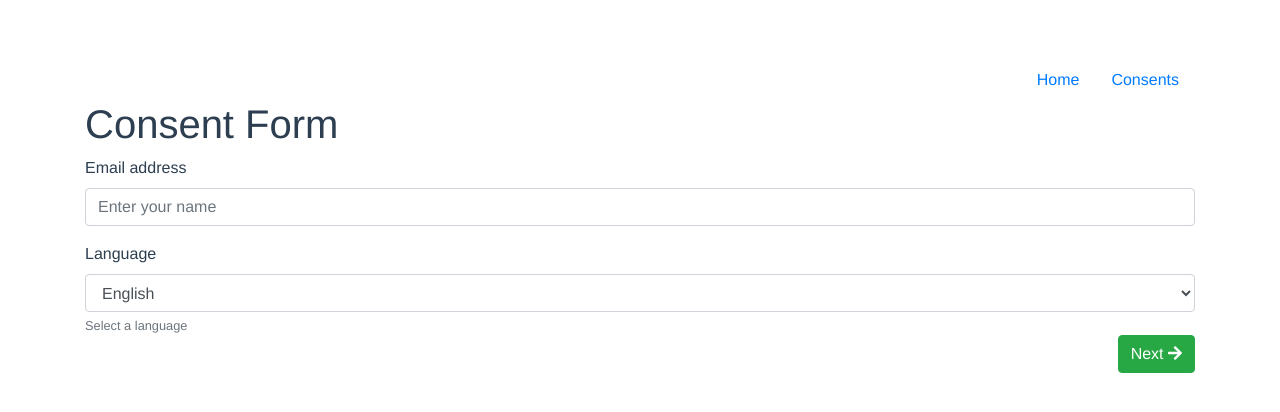
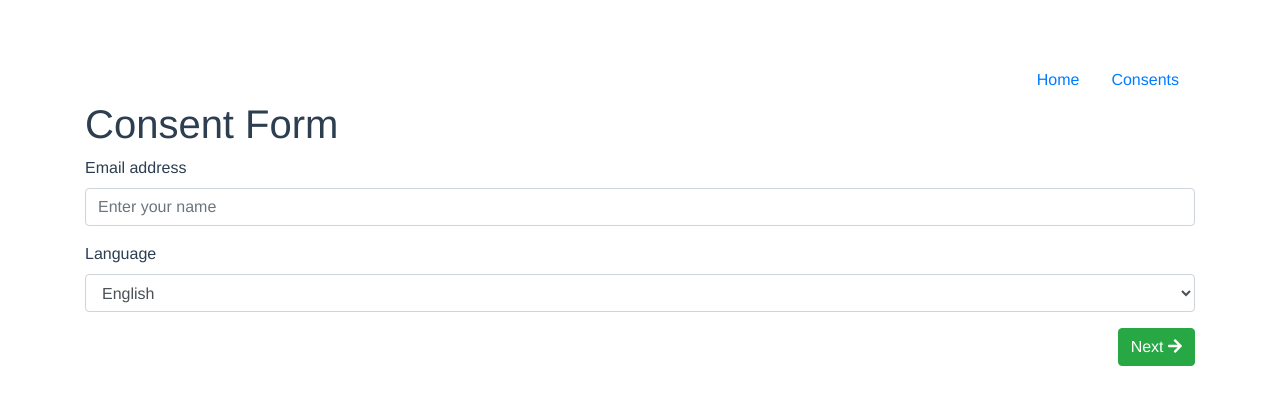
Before and after one commit to jkguidaven/newlogic-challenge, a Vue app: page /#/ in a window 1280 px wide. Shown: the top 412 px of the page. Built offline with nearby package versions, Linux system fonts and the light colour scheme.

Commit message:
2nd changes.

```diff
--- a/src/components/common/AudioRecorder.vue
+++ b/src/components/common/AudioRecorder.vue
@@ -28,6 +28,16 @@ export default {
       result: null,
     }
   },
+  mounted() {
+    // We need to check if speech recognition is available..
+    if (window.webkitSpeechRecognition || window.SpeechRecognition) {
+      const SpeechRecognition = window.webkitSpeechRecognition || window.SpeechRecognition;
+      this.recorder = new SpeechRecognition();
+      this.recorder.onresult = (event) => {
+        this.result = event.results[0][0];
+      };
+    }
+  },
   methods: {
     beginRecording() {
       if(this.recorder) {
@@ -40,16 +50,6 @@ export default {
         this.recorder.stop();
         this.onRecord = false;
       }
-    }
-  },
-  mounted() {
-    // We need to check if speech recognition is available..
-    if (window.webkitSpeechRecognition || window.SpeechRecognition) {
-      const SpeechRecognition = window.webkitSpeechRecognition || window.SpeechRecognition;
-      this.recorder = new SpeechRecognition();
-      this.recorder.onresult = (event) => {
-        this.result = event.results[0][0];
-      };
     }
   }
 }
--- a/src/components/pages/Form.vue
+++ b/src/components/pages/Form.vue
@@ -36,7 +36,7 @@ export default {
   mounted() {
     if(!this.name || this.name.trim() == "" ||
       !this.language || this.language.trim() == "") {
-        Router.push("/home");
+        Router.push("/");
     }
   }
 }
--- a/src/components/pages/Home.vue
+++ b/src/components/pages/Home.vue
@@ -15,15 +15,13 @@
             v-bind:key="language.value"
             v-bind:value="language.value">{{ language.text }}</option>
         </select>
-        <small id="LanguageHelp" class="form-text text-muted">
-          Select a language
-        </small>
+      </div>
 
-        <div class="btn-group float-right">
-          <button type="button" class="btn  pull-right btn-success" v-on:click="onNextPress">
-            Next <i class="fa fa-arrow-right" />
-          </button>
-        </div>
+
+      <div class="btn-group float-right">
+        <button type="button" class="btn  pull-right btn-success" v-on:click="onNextPress">
+          Next <i class="fa fa-arrow-right" />
+        </button>
       </div>
     </form>
   </section>
@@ -34,6 +32,7 @@ import { Router } from '../../routes'
 
 export default {
   name: 'Home',
+
   data () {
     return {
         currentName: "",
@@ -46,7 +45,13 @@ export default {
   },
   methods: {
     onNextPress() {
-      Router.push({path: "/form", query: { name: this.currentName, language: this.currentLanguage } });
+      Router.push({
+        path: "/form",
+        query: {
+          name: this.currentName,
+          language: this.currentLanguage
+        }
+      });
     }
   }
 }
--- a/src/components/pages/Consents.vue
+++ b/src/components/pages/List.vue
@@ -4,6 +4,6 @@
 
 <script>
 export default {
-  name: 'Consents'
+  name: 'List'
 }
 </script>
--- a/src/routes.js
+++ b/src/routes.js
@@ -1,12 +1,12 @@
 import Home from './components/pages/Home.vue';
 import ConsentForm from './components/pages/Form.vue';
 import ConsentConfirmation from './components/pages/Confirmation.vue';
-import Consents from './components/pages/Consents.vue';
+import List from './components/pages/List.vue';
 import VueRouter from 'vue-router';
 
 export const routes = [
     { path: "/", label: "Home", component: Home },
-    { path: "/consents", label: "Consents", component: Consents },
+    { path: "/consents", label: "Consents", component: List },
     { path: "/form", component: ConsentForm, props: true },
     { path: "/confirmation", component: ConsentConfirmation }
 ];
```
Lines whose indentation alone changed are shown as unchanged.
